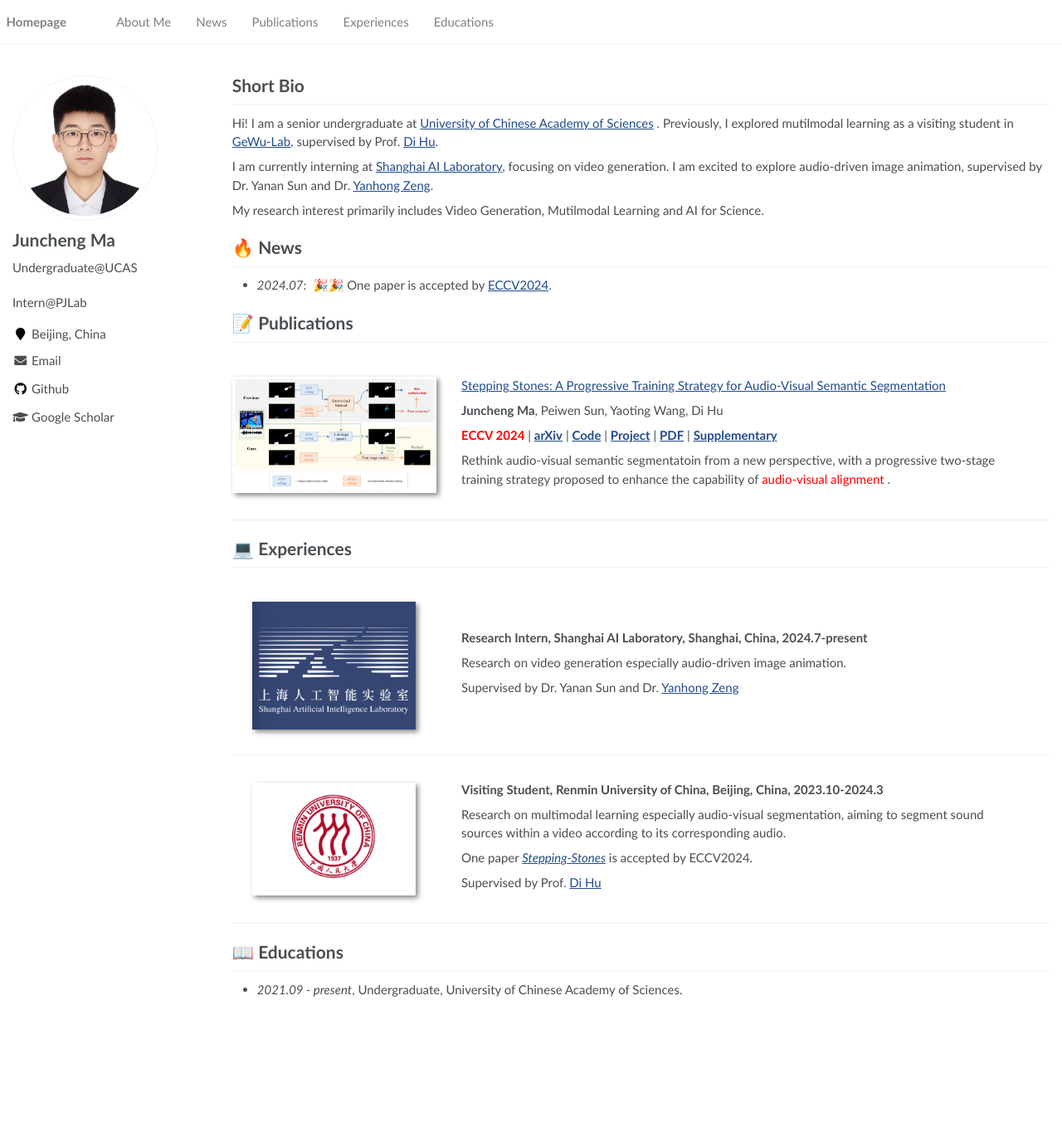
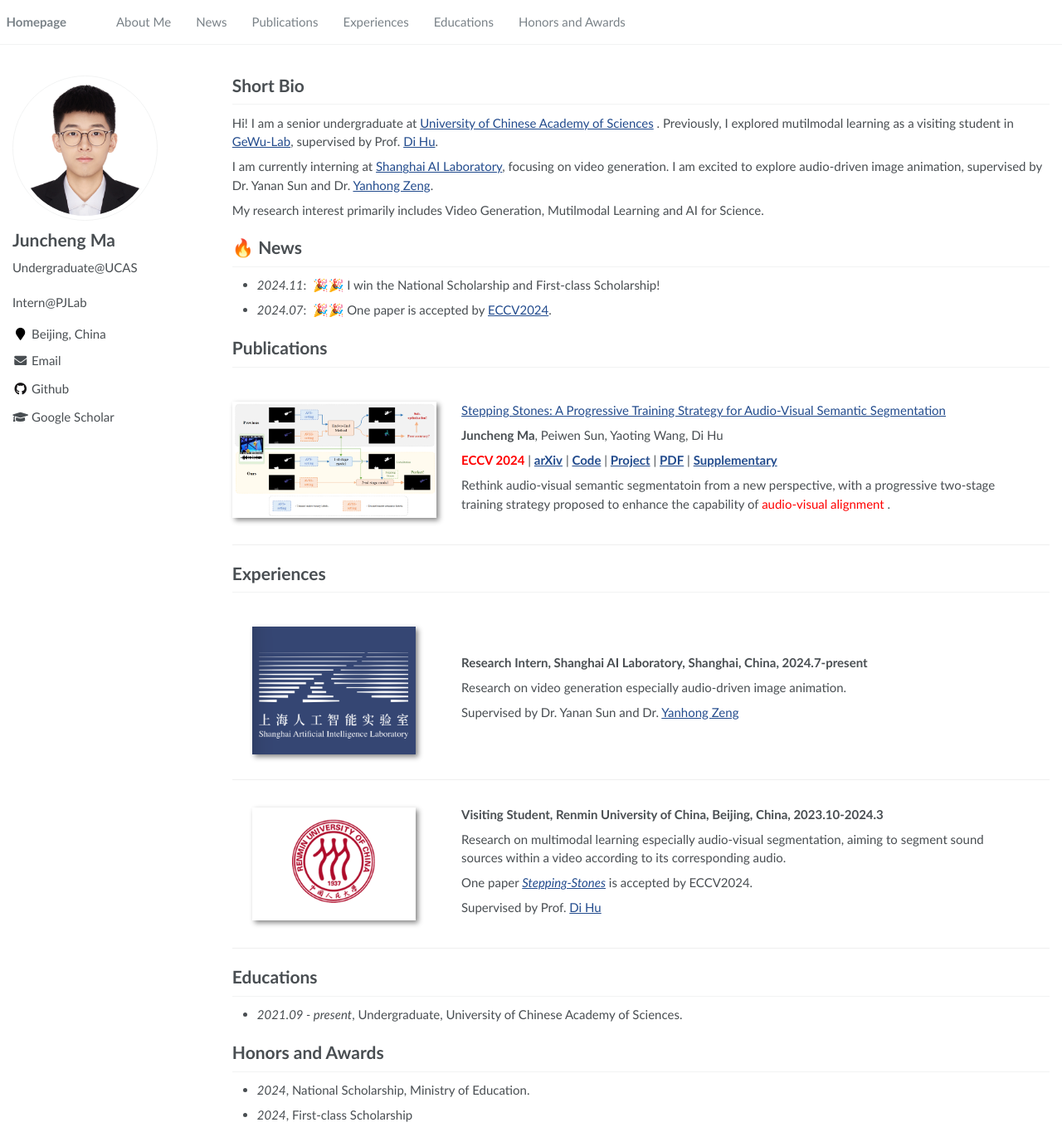
Before and after one commit to ucasmjc/ucasmjc.github.io, a Jekyll site: the page built from _pages/about.md, in a window 1280 px wide and 1370 px high. Shown: the whole window at 83% size. Built offline with Jekyll 4.4.1, drawn with Linux system fonts in a browser that asks for light colours.

Commit message:
update honors

```diff
--- a/_data/navigation.yml
+++ b/_data/navigation.yml
@@ -14,3 +14,5 @@ main:
 
   - title: "Educations"
     url: "/#-educations"
+  - title: "Honors and Awards"
+    url: "/#-honors-and-awards"
--- a/_pages/about.md
+++ b/_pages/about.md
@@ -25,10 +25,11 @@ I am currently interning at <a href='https://www.shlab.org.cn/'>Shanghai AI Labo
 My research interest primarily includes Video Generation, Mutilmodal Learning and AI for Science.
 
 # 🔥 News
+- *2024.11*: &nbsp;🎉🎉 I win the National Scholarship and First-class Scholarship!
 - *2024.07*: &nbsp;🎉🎉 One paper is accepted by <a href='https://eccv2024.ecva.net/'>ECCV2024</a>.
 
 
-# 📝 Publications
+# Publications
 
 <div class='paper-box'><div class='paper-box-image'><div><div class="badge"></div><img src='images/teaser.jpg' alt="sym" width="100%"></div></div>
 <div class='paper-box-text' markdown="1">
@@ -43,7 +44,7 @@ Rethink audio-visual semantic segmentatoin from a new perspective, with a progre
 </div>
 </div>
 
-# 💻 Experiences
+# Experiences
 <div class='paper-box'><div class='paper-box-image' style="text-align: center;"><div><div class="badge"></div><img src='images/pjlab.png' alt="sym" style="display: inline-block; width: 80%;"></div></div>
 <div class='paper-box-text' markdown="1">
 
@@ -70,5 +71,9 @@ Supervised by Prof. <a href='https://dtaoo.github.io/'>Di Hu</a>
 </div>
 
 
-# 📖 Educations
+# Educations
 - *2021.09 - present*, Undergraduate, University of Chinese Academy of Sciences.
+
+# Honors and Awards
+- *2024*, National Scholarship, Ministry of Education.
+- *2024*, First-class Scholarship
```
